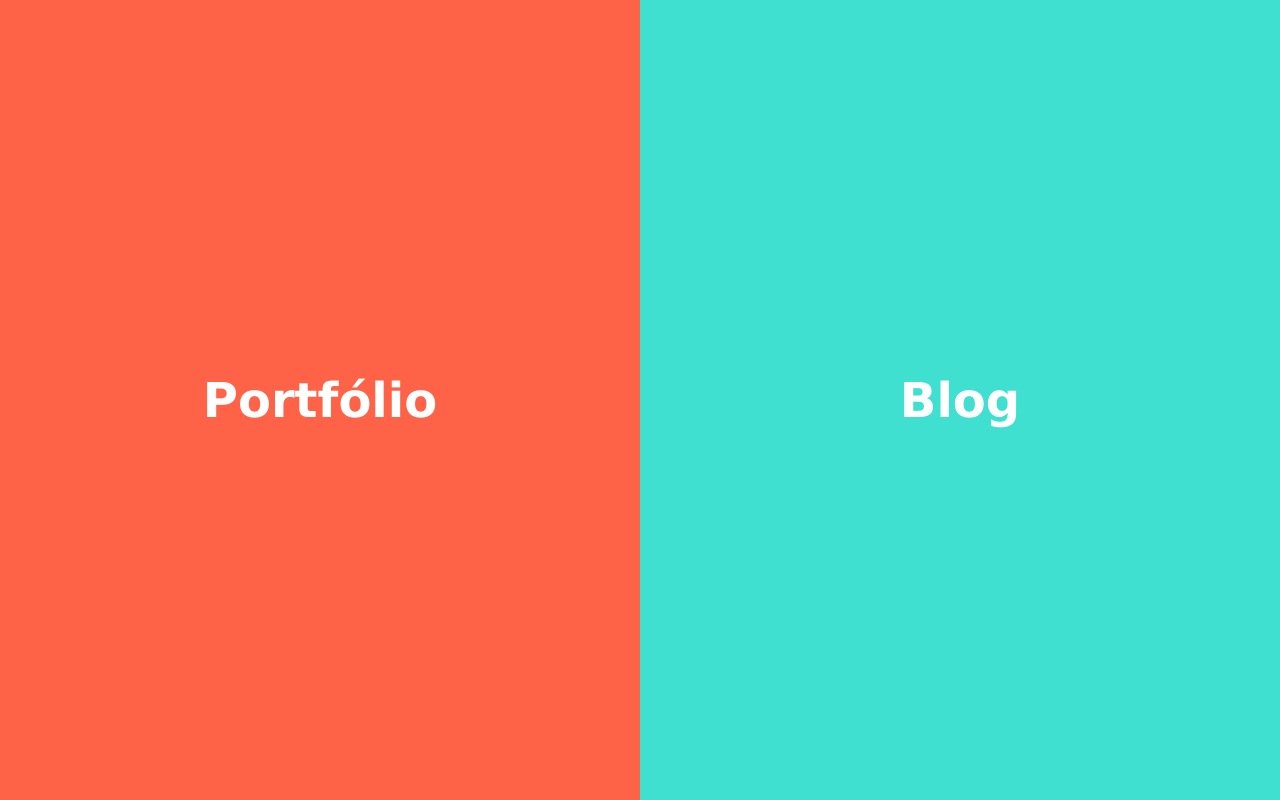
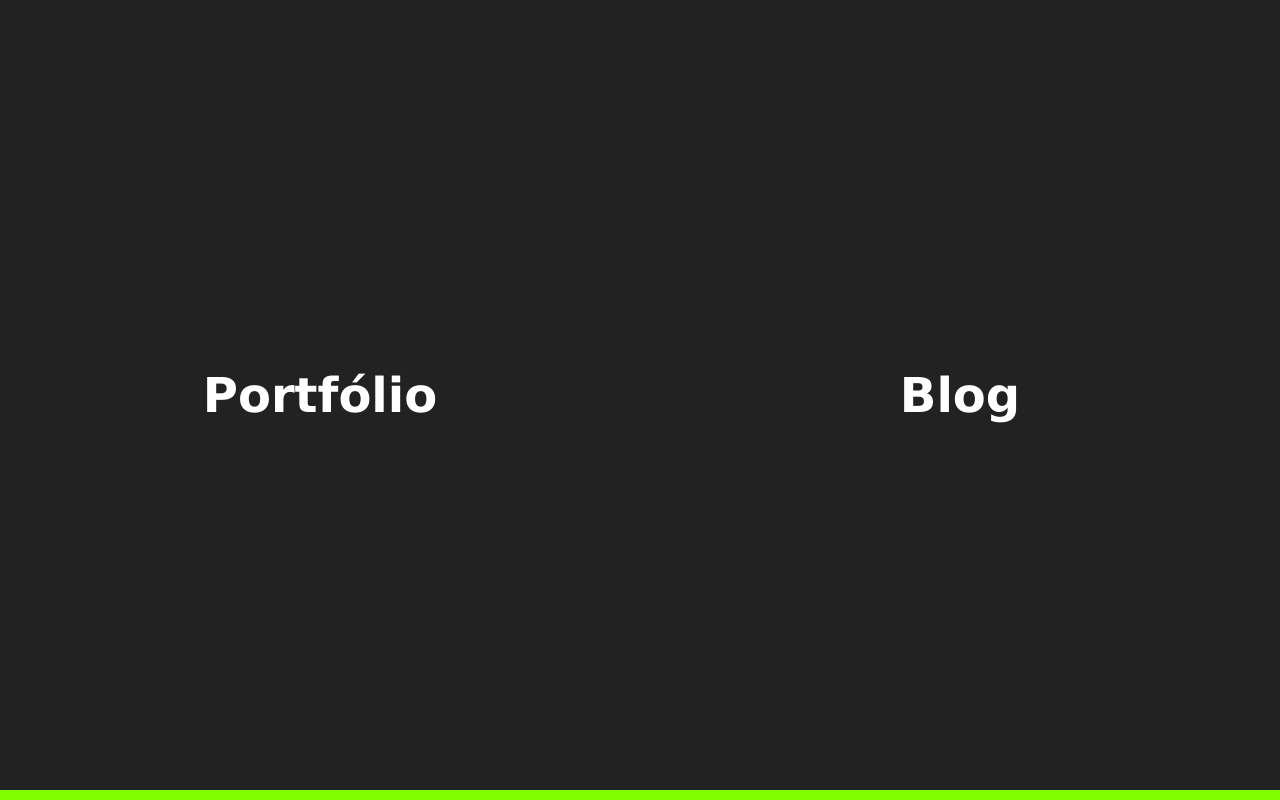
Before and after one commit to Gildinei/portfolio, a plain HTML site: page index.html in a window 1280 px wide. Drawn offline with Linux system fonts and the light colour scheme.

```diff
--- a/styles/main.css
+++ b/styles/main.css
@@ -3,24 +3,19 @@
     padding: 0;
     box-sizing: border-box;
 }
+
 main {
     display: flex;
+    background-color: #222;
+    border-bottom: chartreuse solid 10px;
+    height: 100vh;
 }
 
 section {
     width: 50vw;
-    height: 100vh;
     display: flex;
     justify-content: center;
     align-items: center;
-}
-
-.portfolio {
-    background: tomato;
-}
-
-.blog {
-    background: turquoise;
 }
 
 h1,a {
```
